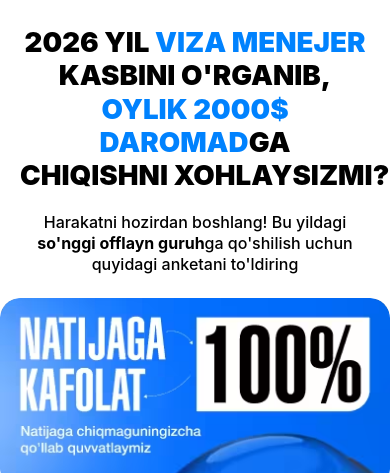
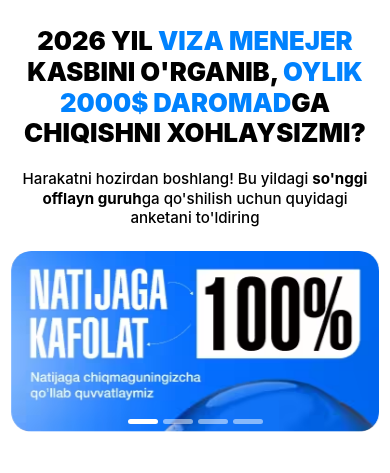
Before and after one commit to ezozbek36/visa-course, a website built with Vite: page index.hbs in a window 390 px wide. Shown: the part 73-546 px from the top of the page. Built offline with nearby package versions, Linux system fonts and the light colour scheme.

Commit message:
refactor: Adjust responsive font sizes and streamline carousel component styling by consolidating margins and removing Swiper-related classes.

```diff
--- a/src/components/carousel-cards.hbs
+++ b/src/components/carousel-cards.hbs
@@ -1,4 +1,4 @@
-<section class='carousel-cards swiper'>
+<section class='carousel-cards'>
 	<div class='carousel-cards__container swiper-wrapper'>
 		<div class='carousel-card swiper-slide'>
 			<img fetchpriority='high' draggable='false' src='/images/carousel_1.avif' alt='Natijaga kafolat 100%' class='carousel-card__image' />
--- a/src/components/critical-css-home.hbs
+++ b/src/components/critical-css-home.hbs
@@ -7,7 +7,7 @@
 
 	.hero__title {
 		font-family: 'Big Shoulders Display', Impact, sans-serif;
-		font-size: clamp(24px, 5vw, 33px);
+		font-size: clamp(21px, -1.5px + 7.05vw, 33px);
 		font-weight: 900;
 		line-height: 120%;
 		text-transform: uppercase;
--- a/src/styles/components.scss
+++ b/src/styles/components.scss
@@ -1,22 +1,14 @@
+@use 'mixins';
+
 .carousel-cards {
-	padding: 0 20px;
-	margin-top: 23px;
-	margin-bottom: 50px;
 	overflow: hidden;
 	position: relative;
-
-	@media (max-width: 480px) {
-		padding: 0;
-	}
+	margin: 23px clamp(5px, mixins.fluid(20, 5), 20px) 50px;
 
 	&__container {
 		display: flex;
 		/* swiper overrides */
 		box-sizing: content-box;
-	}
-
-	&__divider {
-		display: none; // No longer needed with Swiper spaceBetween
 	}
 
 	&__indicators {
--- a/src/styles/home.scss
+++ b/src/styles/home.scss
@@ -8,7 +8,7 @@
 
 	&__title {
 		font-family: $font-display;
-		font-size: clamp(24px, mixins.fluid(33, 24), 33px);
+		font-size: clamp(20.5px, mixins.fluid(33, 20.5), 33px);
 		font-weight: 900;
 		line-height: 120%;
 
@@ -22,7 +22,7 @@
 
 	&__description {
 		font-family: $font-main;
-		font-size: 16px;
+		font-size: clamp(14.5px, mixins.fluid(16, 14.5), 16px);
 		font-weight: 500;
 		line-height: 130%;
 		color: $color-text;
```
